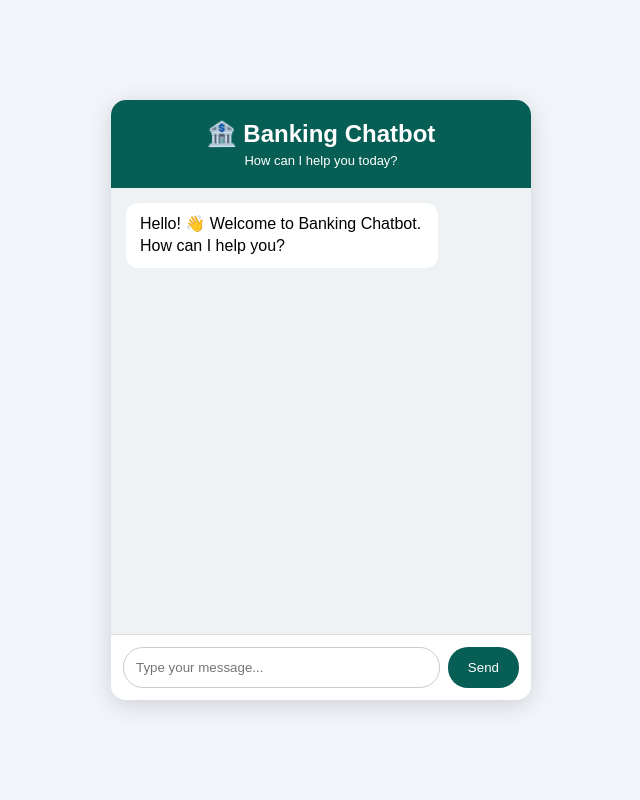
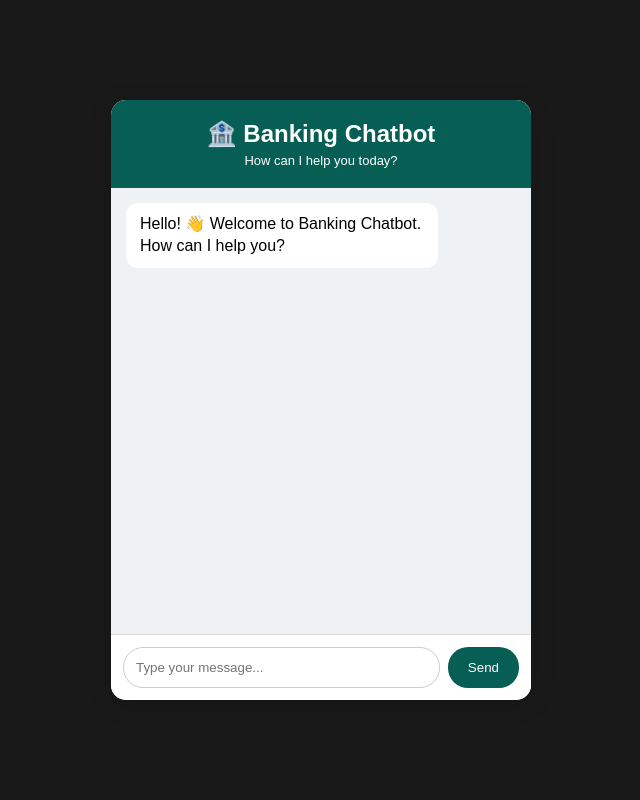
Before and after one commit to gondprashant890-droid/Banking-Chatbot, a Flask app: page / in a window 1280 px wide. Shown: the whole page, without its empty margins (319-959 px from the left). Run offline with Flask 3, Linux system fonts and the light colour scheme.

Commit message:
Update chatbot background

```diff
--- a/templates/index.html
+++ b/templates/index.html
@@ -15,7 +15,7 @@
         }
 
         body {
-            background: #f2f5f9;
+            background: #19191a;
             height: 100vh;
             display: flex;
             justify-content: center;
```
